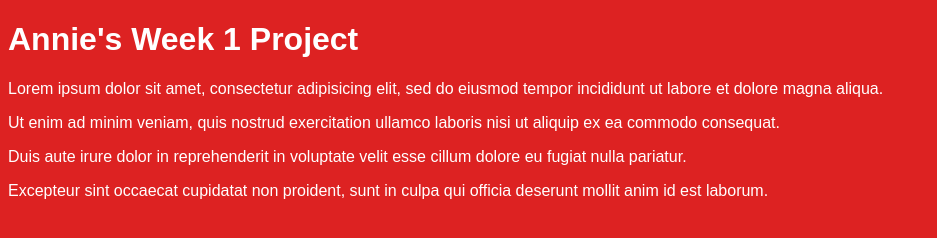
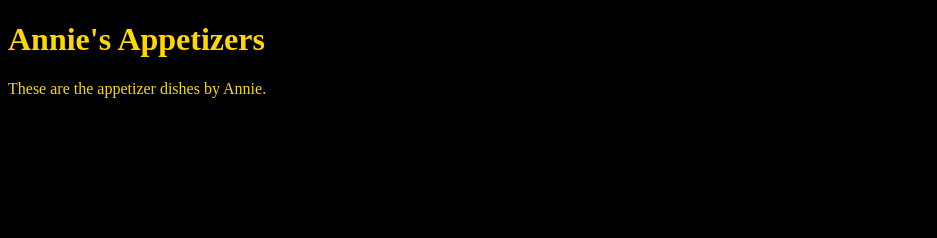
Before and after one commit to annie-jin/annie-jin.github.io, a plain HTML site: page unit_1/index.html in a window 1280 px wide. Shown: the whole page, without its empty margins (0-937 px from the left). Drawn offline with Linux system fonts and the light colour scheme.

Commit message:
changes for project 1

```diff
--- a/unit_1/css/style.css
+++ b/unit_1/css/style.css
@@ -1,6 +1,6 @@
 body{
-	color: white;
-	background-color: #dd2222;
-	font-family: Arial, sans-serif;
-
+	background-color: black;
 }
+h1, p{
+	color: gold;
+}
--- a/unit_1/index.html
+++ b/unit_1/index.html
@@ -1,17 +1,11 @@
 <!DOCTYPE html>
 <html>
 	<head>
-		<title>Annie's First Project</title>
+		<title>Annie's Appetizers</title>
 		<link rel="stylesheet" type="text/css" href="css/style.css">
 	</head>
 	<body>
-	<h1>Annie's Week 1 Project</h1>
-	<p>Lorem ipsum dolor sit amet, consectetur adipisicing elit, sed do eiusmod tempor incididunt ut labore et dolore magna aliqua.</p>
-
-	<p>Ut enim ad minim veniam, quis nostrud exercitation ullamco laboris nisi ut aliquip ex ea commodo consequat.</p>
-
-	<p>Duis aute irure dolor in reprehenderit in voluptate velit esse cillum dolore eu fugiat nulla pariatur.</p>
-
-	<p>Excepteur sint occaecat cupidatat non proident, sunt in culpa qui officia deserunt mollit anim id est laborum.</p>
+		<h1>Annie's Appetizers</h1>
+		<p>These are the appetizer dishes by Annie.</p>
 	</body>
 </html>
```
